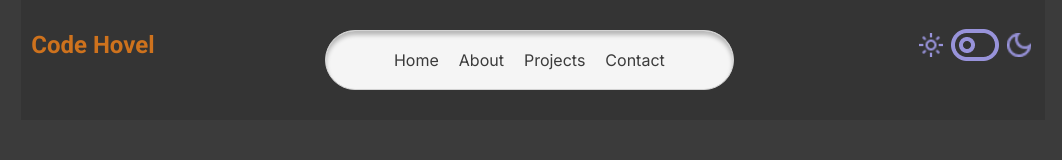
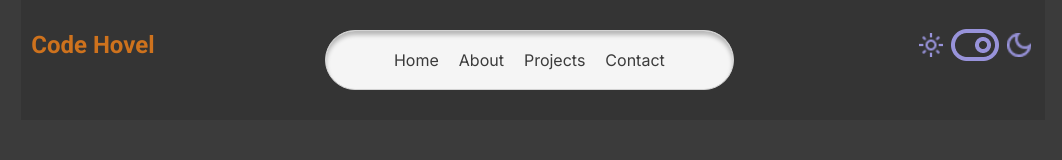
Before and after one commit to evanpixelgame/CodeHovel, a React (Vite) app: page / in a window 1280 px wide. Shown: the top 160 px of the page, without its empty margins (107-1169 px from the left). Built offline with nearby package versions, Linux system fonts and the light colour scheme.

Commit message:
toggle functions

```diff
--- a/src/ThemeContext.jsx
+++ b/src/ThemeContext.jsx
@@ -3,7 +3,7 @@ import React, { createContext, useState, useContext } from "react";
 // Create the context
 const ThemeContext = createContext();
 
-// Define the themes
+// Define the themes, finish filling out then use this for the style changes if using inline
 const themes = {
   light: {
     background: "#ffffff",
@@ -18,7 +18,7 @@ const themes = {
   fullBorder: {},
 };
 
-// Create a provider component
+// Create a provider component / set default
 export function ThemeProvider({ children }) {
   const [theme, setTheme] = useState("dark");
 
--- a/src/components/header/LightDarkToggle.jsx
+++ b/src/components/header/LightDarkToggle.jsx
@@ -8,16 +8,19 @@ import { useThemeContext } from "../../ThemeContext";
 //add theme functioning
 
 const LightDarkToggle = () => {
-  const [currentTheme, setCurrentTheme] = useState("dark");
+  const { theme, selectTheme } = useThemeContext();
+
+  // const [currentTheme, setCurrentTheme] = useState("dark");
 
   const handleNextTheme = () => {
-    setCurrentTheme((prevTheme) => (prevTheme === "light" ? "dark" : "light"));
-    selectTheme(prevTheme === "light" ? "dark" : "light");
+    // setCurrentTheme((prevTheme) => (prevTheme === "light" ? "dark" : "light"));
+    selectTheme((prevTheme) => (prevTheme === "light" ? "dark" : "light"));
+    // selectTheme(prevTheme === "light" ? "dark" : "light");
   };
 
   return (
     <div id="toggleDiv" onClick={handleNextTheme}>
-      {currentTheme === "light" ? (
+      {theme === "dark" ? (
         <>
           <img src={lightIcon} alt="lightIcon" className="icon" />
           <img src={toggleOnDark} alt="toggleOnLight" className="toggle" />
```
